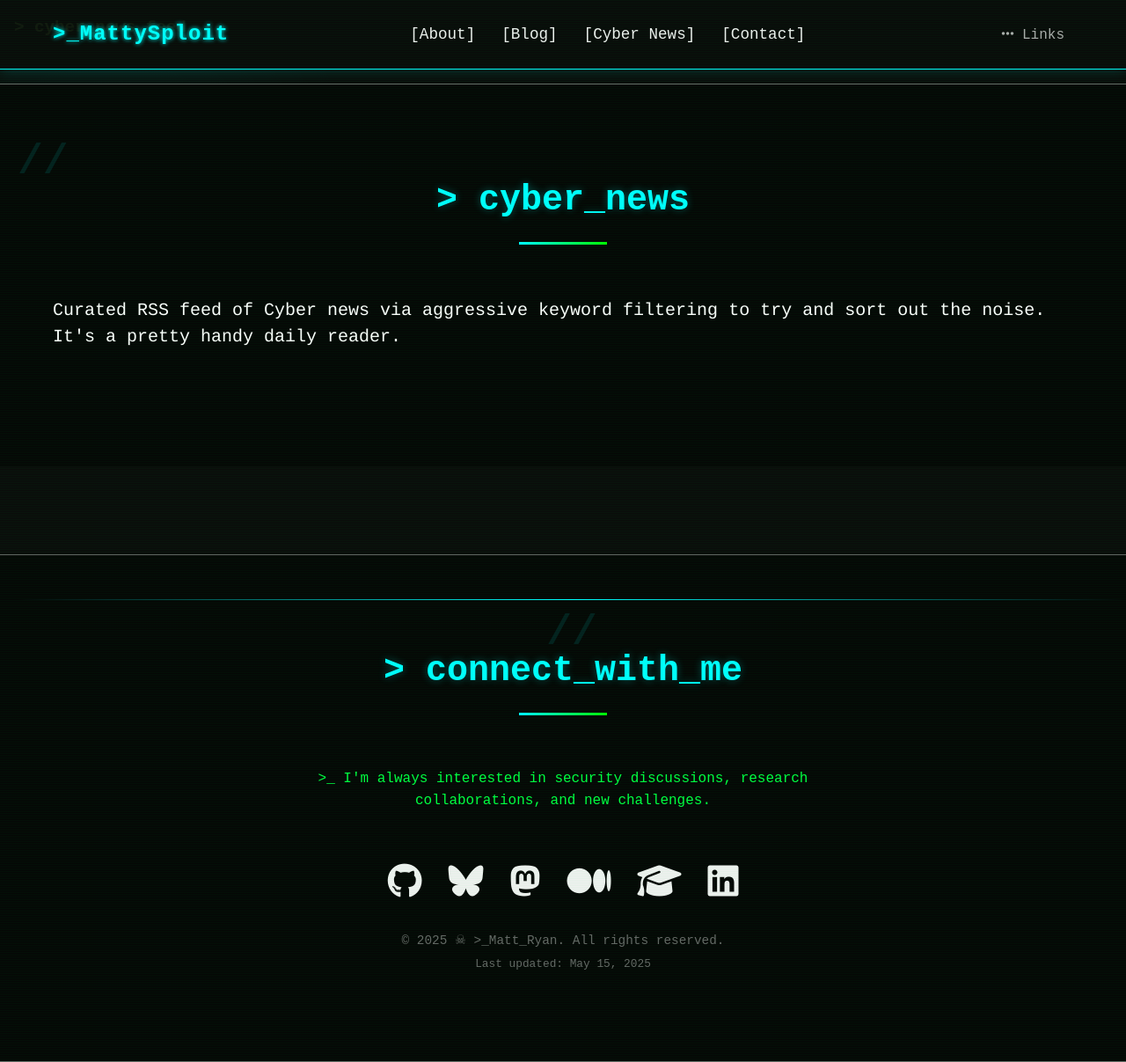
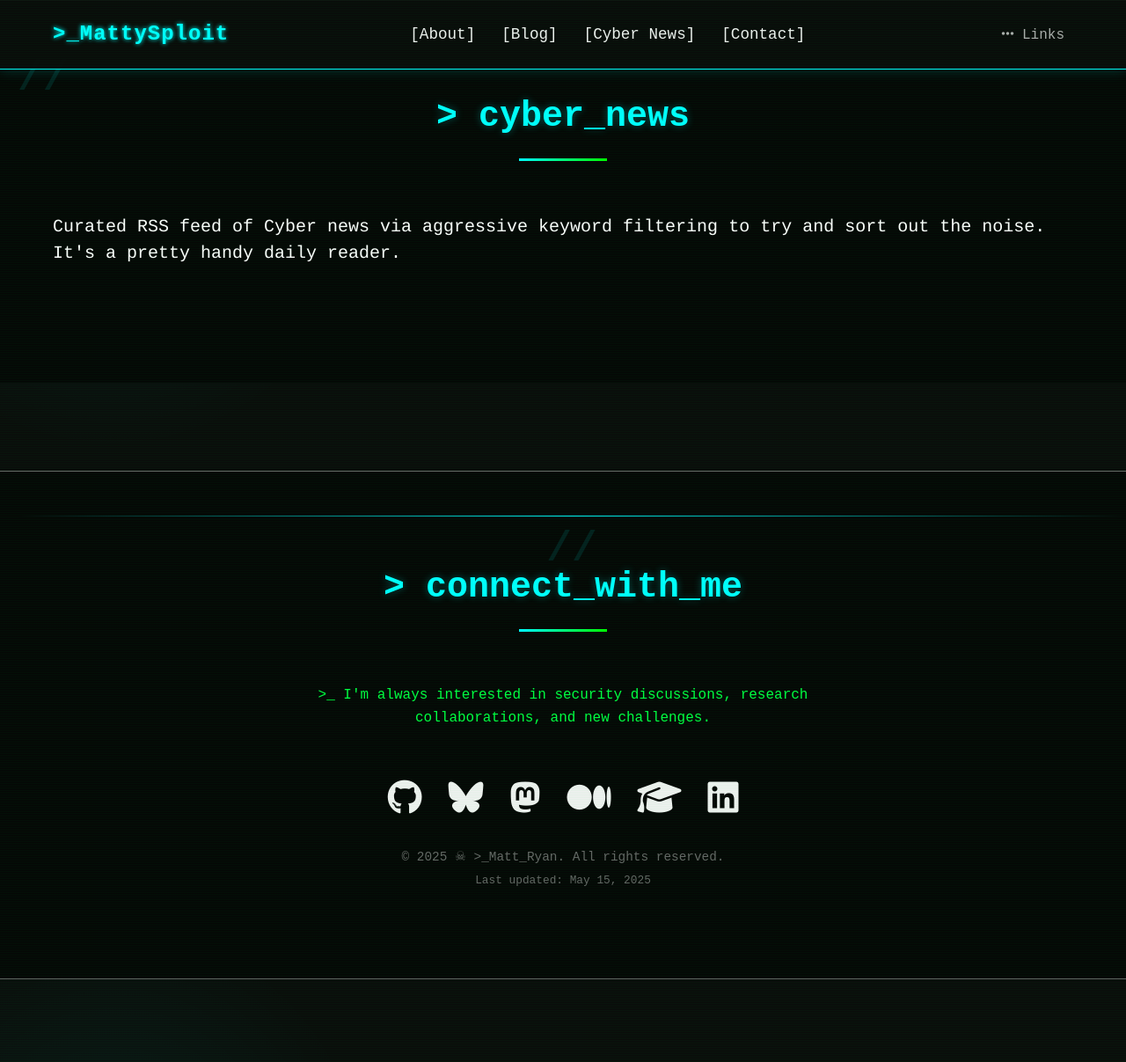
Before and after one commit to CTI-Buddy/cti-buddy.github.io, a Jekyll site: the page built from cybernews.html, in a window 1280 px wide and 1207 px high. Shown: the whole window at 88% size. Built offline with Jekyll 4.4.1, drawn with Linux system fonts in a browser that asks for light colours; a script that is not in the unit is left out.

Commit message:
Update cybernews.html

```diff
--- a/cybernews.html
+++ b/cybernews.html
@@ -3,10 +3,6 @@
 title: Cyber News
 permalink: /cybernews/
 ---
-<div style="background-color: rgba(20, 20, 20, 0.6); padding: 16px; border-radius: 8px; margin-bottom: 24px;">
-  <h2 style="color: #a8ff60; font-family: 'Courier New', Courier, monospace; font-size: 1.2rem; margin-bottom: 8px;">> cyber_news_feed</h2>
-</div>
-
 <section class="section" style="background-color: var(--darker); border-top: 1px solid var(--gray);">
   <div class="container">
     <h2 class="section-title">&gt; cyber_news</h2>
```
